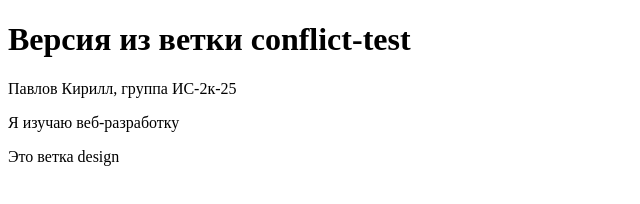
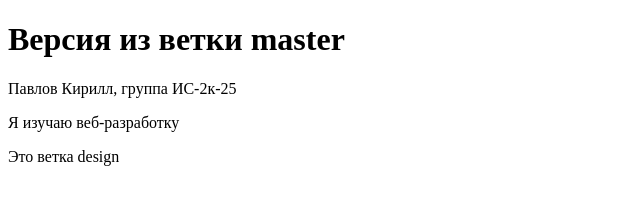
Before and after one commit to dant3pizza-jpg/uchebnaya-praktika, a plain HTML site: page index.html in a window 1280 px wide. Shown: the whole page, without its empty margins (0-640 px from the left). Drawn offline with Linux system fonts and the light colour scheme.

Commit message:
Resolve merge conflict

```diff
--- a/index.html
+++ b/index.html
@@ -6,7 +6,7 @@
     <title>Моя первая страница</title>
 </head>
 <body>
-    <h1>Версия из ветки conflict-test</h1>
+    <h1>Версия из ветки master</h1>
     <p>Павлов Кирилл, группа ИС-2к-25</p>
     <p>Я изучаю веб-разработку</p>
     <p>Это ветка design</p>
```
